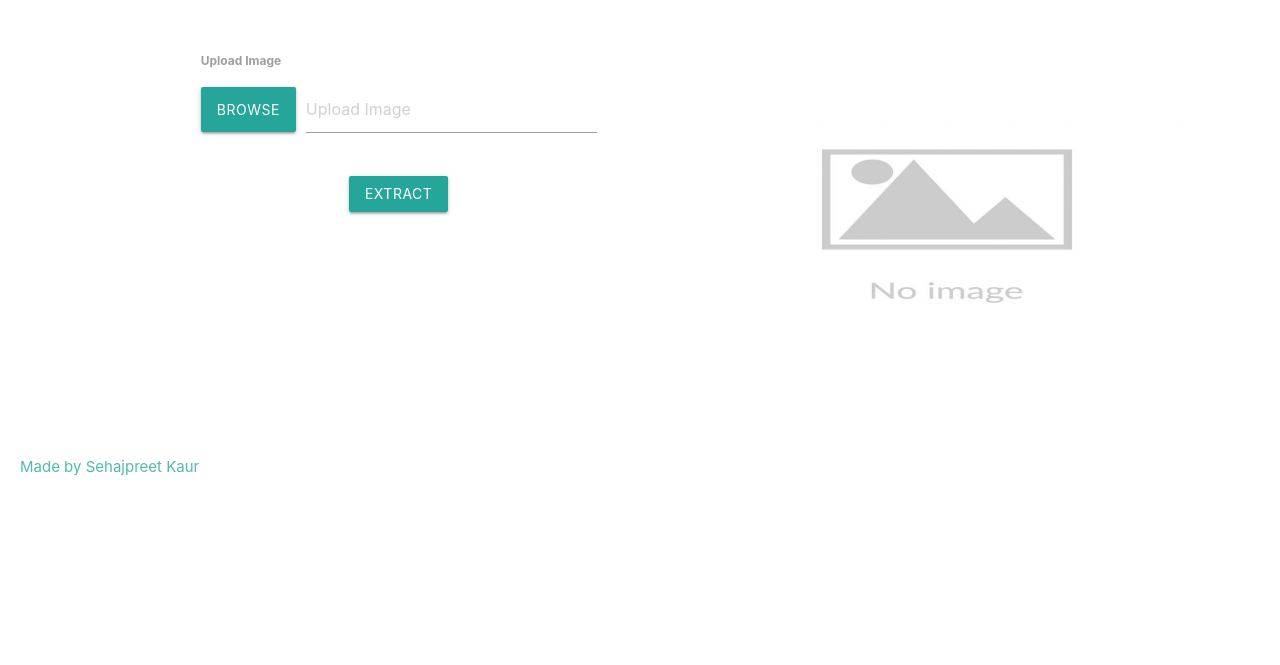
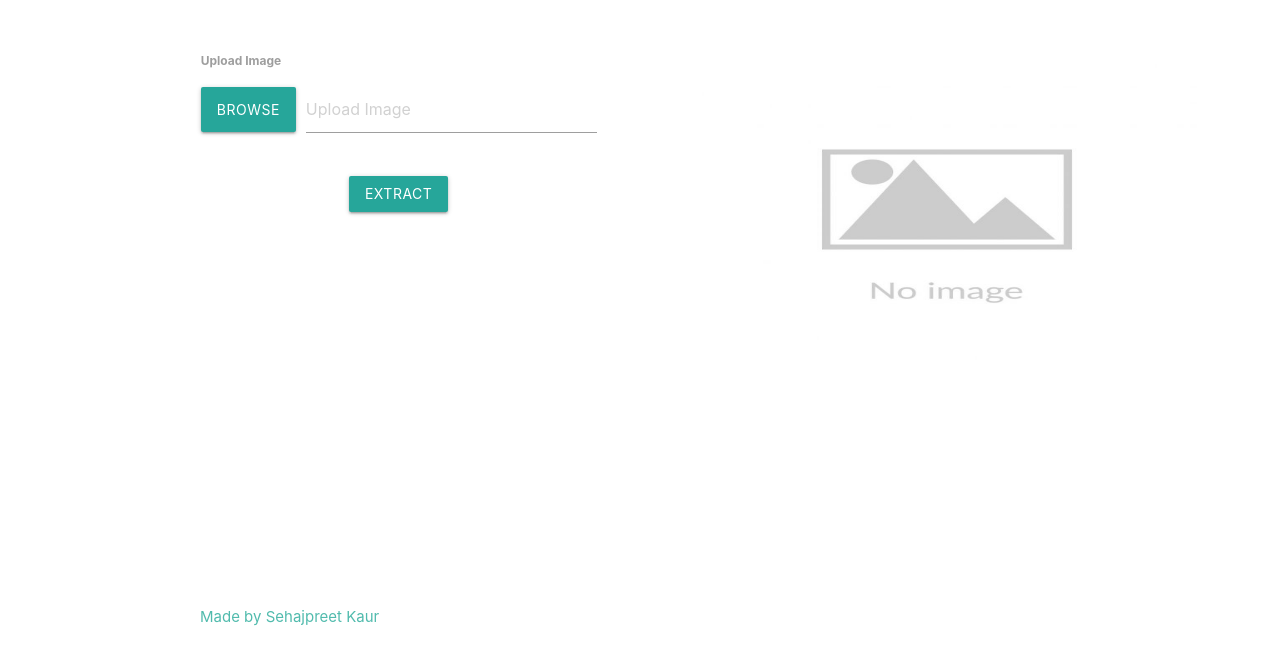
Before and after one commit to sehajmander12/TextExtraction, a Flask app: page / in a window 1280 px wide. Shown: the part 80-745 px from the top of the page. Run offline with Flask 2, Linux system fonts and the light colour scheme; some libraries are stand-ins or nearby versions.

Commit message:
Update index.html

```diff
--- a/app/templates/index.html
+++ b/app/templates/index.html
@@ -96,7 +96,7 @@
   </script>
   <div class="row" >
     <div class="col-md-2">
-      <div style="margin-left: 20px; margin-top: 50px">
+      <div style="margin-left: 200px; margin-top: 200px">
         <font color="#51BBAD">Made by Sehajpreet Kaur
       </div>
     </div>
```
